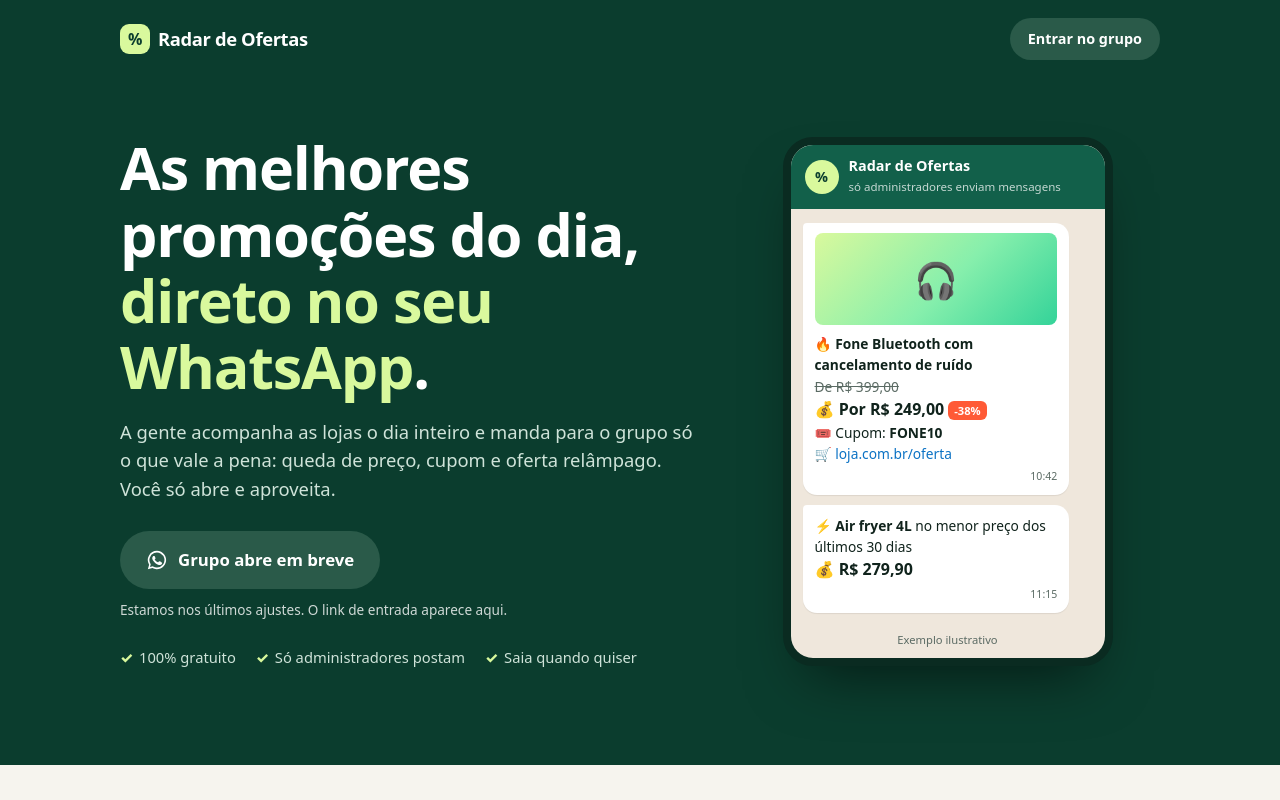
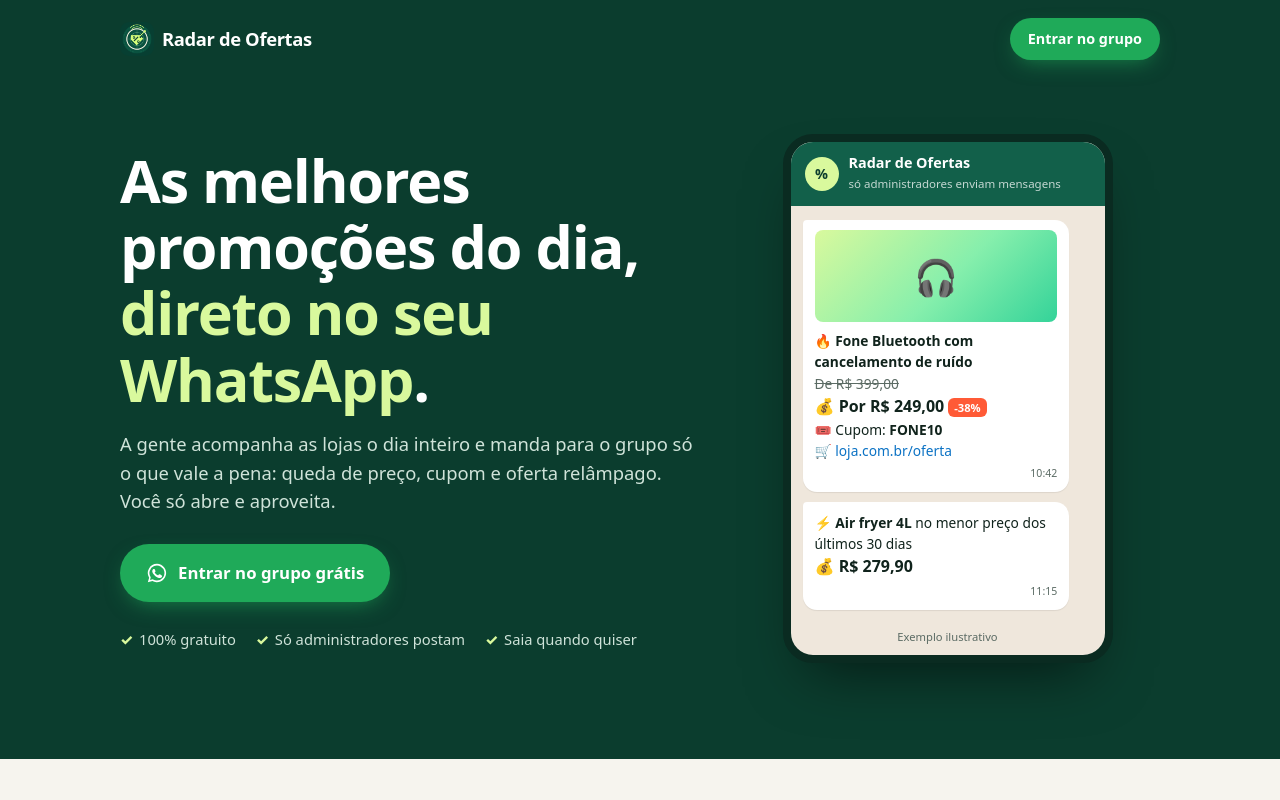
Before and after one commit to isamassarioli/promo-bot, a website: page landing/index.html in a window 1280 px wide. Shown: the top 800 px of the page. Drawn offline with Linux system fonts and the light colour scheme.

Commit message:
Liga os botões da landing ao grupo do WhatsApp e adiciona a logo
Co-Authored-By: Claude Opus 5.5 <noreply@anthropic.com>

```diff
--- a/landing/index.html
+++ b/landing/index.html
@@ -7,7 +7,10 @@
 <meta name="description" content="Grupo gratuito de WhatsApp com as melhores promoções do dia: cupons, quedas de preço e ofertas relâmpago, filtradas para você.">
 <meta property="og:title" content="Radar de Ofertas — promoções no seu WhatsApp">
 <meta property="og:description" content="Cupons, quedas de preço e ofertas relâmpago, direto no seu WhatsApp. É grátis.">
+<meta property="og:image" content="https://isamassarioli.github.io/promo-bot/landing/logo.png">
 <meta name="theme-color" content="#0b3d2e">
+<link rel="icon" type="image/png" href="logo.png">
+<link rel="apple-touch-icon" href="logo.png">
 <style>
   :root{
     --ink:#10231c; --muted:#5b6b64; --bg:#f6f4ee; --card:#fff; --line:#e4e0d4;
@@ -34,7 +37,7 @@
   header{background:var(--deep);color:#fff}
   .nav{display:flex;align-items:center;justify-content:space-between;padding:18px 0}
   .logo{font-weight:800;font-size:1.15rem;letter-spacing:-.02em;display:flex;align-items:center;gap:8px}
-  .logo i{display:inline-grid;place-items:center;width:30px;height:30px;border-radius:9px;background:var(--lime);color:var(--deep);font-style:normal;font-size:1rem}
+  .logo img{width:34px;height:34px;border-radius:9px;display:block}
   .nav .btn{padding:10px 18px;font-size:.9rem}
   .hero{display:grid;gap:40px;align-items:center;padding:36px 0 72px}
   .hero h1{font-size:clamp(2.2rem,7vw,3.7rem);font-weight:800}
@@ -113,7 +116,7 @@
 <header>
   <div class="wrap">
     <nav class="nav">
-      <div class="logo"><i>%</i> Radar de Ofertas</div>
+      <div class="logo"><img src="logo.png" alt="" width="34" height="34"> Radar de Ofertas</div>
       <a class="btn js-wa" href="#entrar">Entrar no grupo</a>
     </nav>
 
@@ -247,7 +250,7 @@
   // const WHATSAPP_LINK = 'https://chat.whatsapp.com/XXXXXXXXXXXX';
   // Enquanto estiver vazio, os botões mostram "em breve".
   // ─────────────────────────────────────────────────────────────
-  const WHATSAPP_LINK = '';
+  const WHATSAPP_LINK = 'https://chat.whatsapp.com/IIwnhMhrY7I29m5Nx1TIxl';
 
   const toast = document.querySelector('.toast');
   let timer;
```
Also changed, not shown: landing/logo.png (added).
